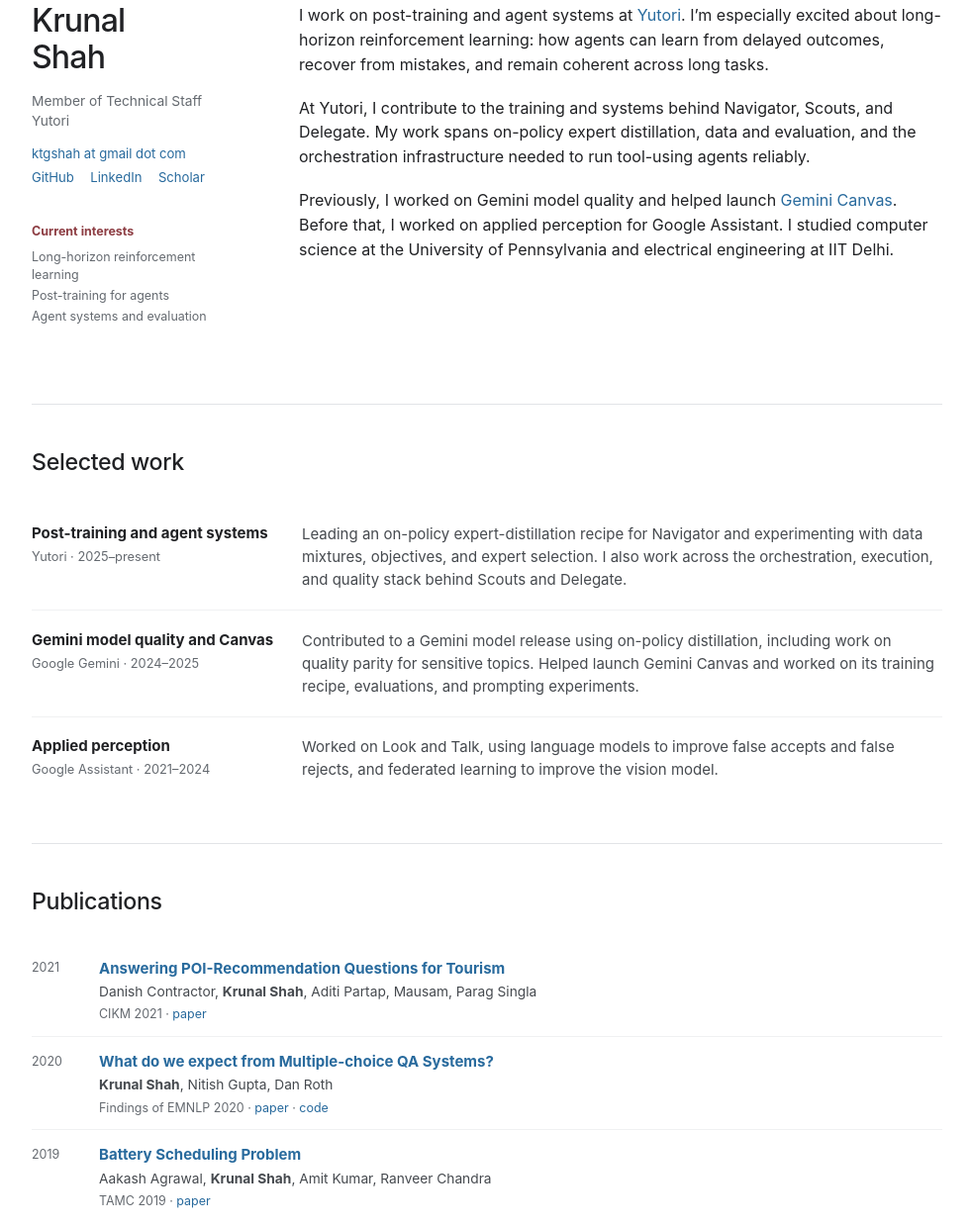
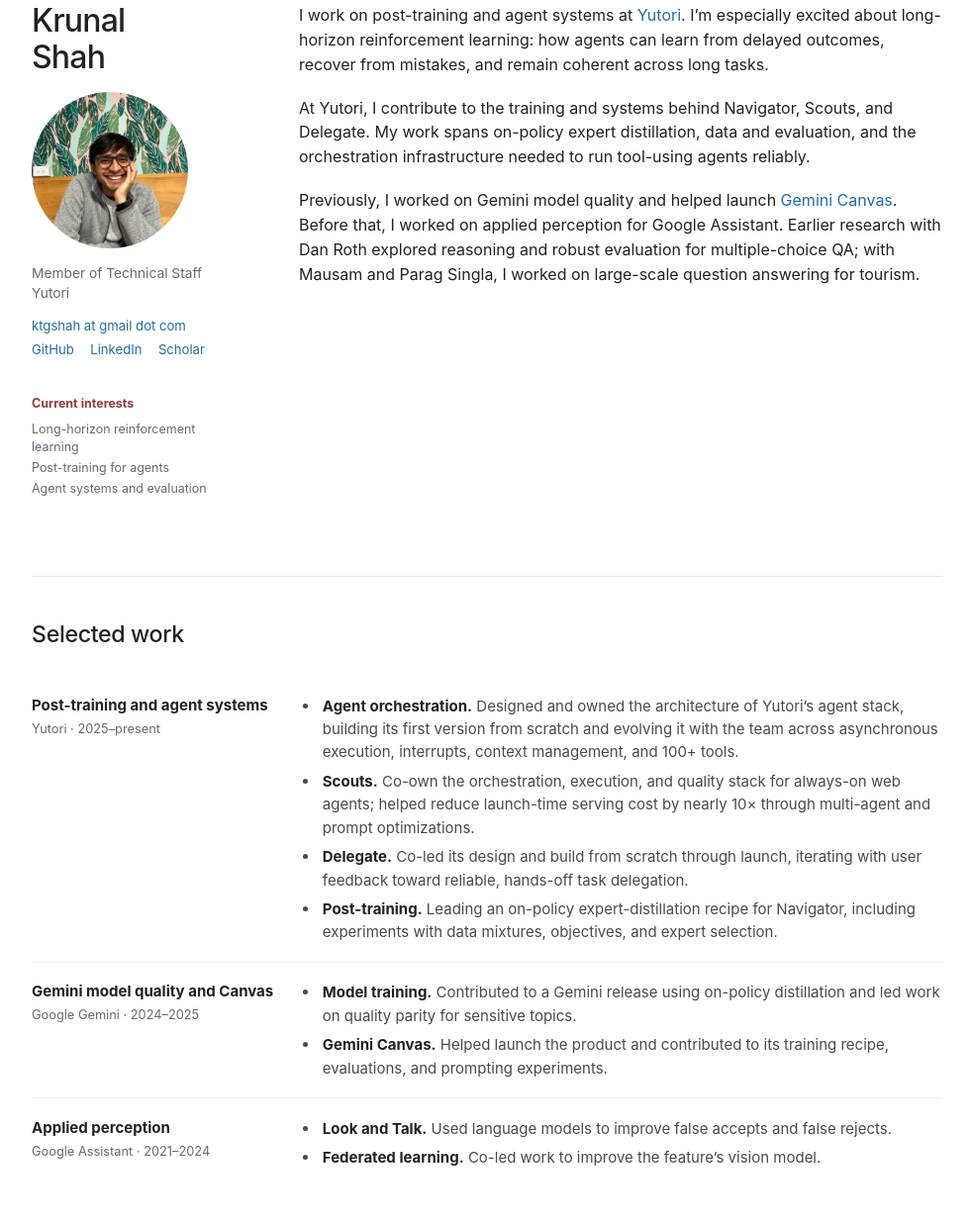
Before and after one commit to krunal-shah/krunal-shah.github.io, a plain HTML site: page index.html in a window 1280 px wide. Shown: the part 133-1372 px from the top of the page at 99% size, without its empty margins (148-1129 px from the left). Drawn offline with Linux system fonts and the light colour scheme.

Commit message:
Add portrait and sharpen experience summaries

```diff
--- a/index.html
+++ b/index.html
@@ -29,6 +29,7 @@
     <section class="intro" id="top" aria-labelledby="intro-title">
       <aside class="profile" aria-label="Profile and contact information">
         <h1 id="intro-title">Krunal<br>Shah</h1>
+        <img class="profile-photo" src="images/krunal-shah.jpg" alt="Krunal Shah smiling at a table" width="768" height="1024" fetchpriority="high">
         <p class="role">Member of Technical Staff<br>Yutori</p>
         <div class="profile-links">
           <span><a href="mailto:ktgshah@gmail.com">ktgshah at gmail dot com</a></span>
@@ -59,8 +60,9 @@
         <p>
           Previously, I worked on Gemini model quality and helped launch
           <a href="https://gemini.google/overview/canvas/" target="_blank" rel="noreferrer">Gemini Canvas</a>.
-          Before that, I worked on applied perception for Google Assistant. I studied computer
-          science at the University of Pennsylvania and electrical engineering at IIT Delhi.
+          Before that, I worked on applied perception for Google Assistant. Earlier research
+          with Dan Roth explored reasoning and robust evaluation for multiple-choice QA; with
+          Mausam and Parag Singla, I worked on large-scale question answering for tourism.
         </p>
       </div>
     </section>
@@ -73,11 +75,12 @@
           <h3>Post-training and agent systems</h3>
           <p>Yutori · 2025–present</p>
         </div>
-        <p>
-          Leading an on-policy expert-distillation recipe for Navigator and experimenting with
-          data mixtures, objectives, and expert selection. I also work across the orchestration,
-          execution, and quality stack behind Scouts and Delegate.
-        </p>
+        <ul class="work-points">
+          <li><strong>Agent orchestration.</strong> Designed and owned the architecture of Yutori’s agent stack, building its first version from scratch and evolving it with the team across asynchronous execution, interrupts, context management, and 100+ tools.</li>
+          <li><strong>Scouts.</strong> Co-own the orchestration, execution, and quality stack for always-on web agents; helped reduce launch-time serving cost by nearly 10× through multi-agent and prompt optimizations.</li>
+          <li><strong>Delegate.</strong> Co-led its design and build from scratch through launch, iterating with user feedback toward reliable, hands-off task delegation.</li>
+          <li><strong>Post-training.</strong> Leading an on-policy expert-distillation recipe for Navigator, including experiments with data mixtures, objectives, and expert selection.</li>
+        </ul>
       </article>
 
       <article class="entry">
@@ -85,11 +88,10 @@
           <h3>Gemini model quality and Canvas</h3>
           <p>Google Gemini · 2024–2025</p>
         </div>
-        <p>
-          Contributed to a Gemini model release using on-policy distillation, including work on
-          quality parity for sensitive topics. Helped launch Gemini Canvas and worked on its
-          training recipe, evaluations, and prompting experiments.
-        </p>
+        <ul class="work-points">
+          <li><strong>Model training.</strong> Contributed to a Gemini release using on-policy distillation and led work on quality parity for sensitive topics.</li>
+          <li><strong>Gemini Canvas.</strong> Helped launch the product and contributed to its training recipe, evaluations, and prompting experiments.</li>
+        </ul>
       </article>
 
       <article class="entry">
@@ -97,10 +99,10 @@
           <h3>Applied perception</h3>
           <p>Google Assistant · 2021–2024</p>
         </div>
-        <p>
-          Worked on Look and Talk, using language models to improve false accepts and false
-          rejects, and federated learning to improve the vision model.
-        </p>
+        <ul class="work-points">
+          <li><strong>Look and Talk.</strong> Used language models to improve false accepts and false rejects.</li>
+          <li><strong>Federated learning.</strong> Co-led work to improve the feature’s vision model.</li>
+        </ul>
       </article>
     </section>
 
--- a/styles.css
+++ b/styles.css
@@ -110,6 +110,16 @@
   letter-spacing: -0.025em;
 }
 
+.profile-photo {
+  display: block;
+  width: 158px;
+  height: 158px;
+  margin: 0 0 1rem;
+  border-radius: 50%;
+  object-fit: cover;
+  object-position: 50% 43%;
+}
+
 .role {
   margin-bottom: 0.75rem;
   color: var(--muted);
@@ -201,9 +211,22 @@
   font-size: 0.8rem;
 }
 
-.entry > p {
-  margin-bottom: 0;
+.work-points {
+  margin: 0;
+  padding-left: 1.15rem;
   color: #464a4f;
+}
+
+.work-points li {
+  padding-left: 0.15rem;
+}
+
+.work-points li + li {
+  margin-top: 0.4rem;
+}
+
+.work-points strong {
+  color: var(--ink);
 }
 
 .publication-list {
```
Also changed, not shown: images/krunal-shah.jpg (added).
